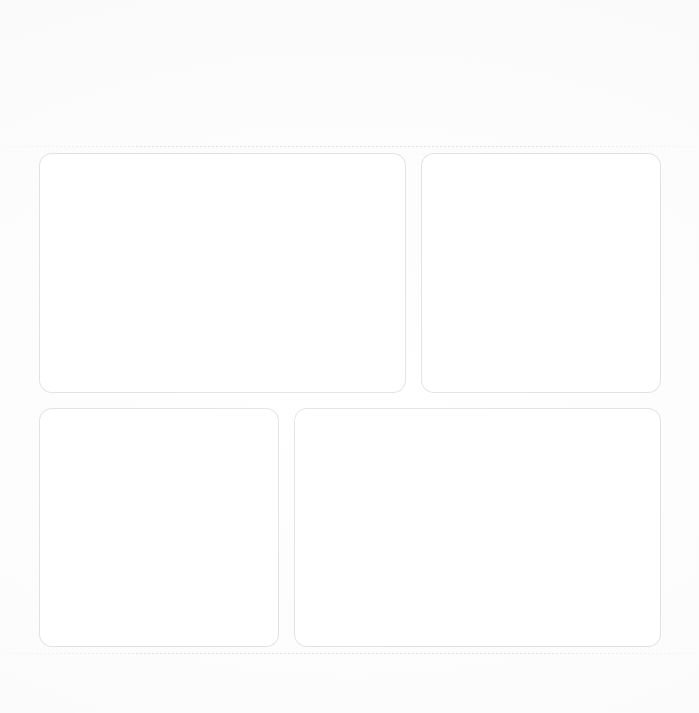
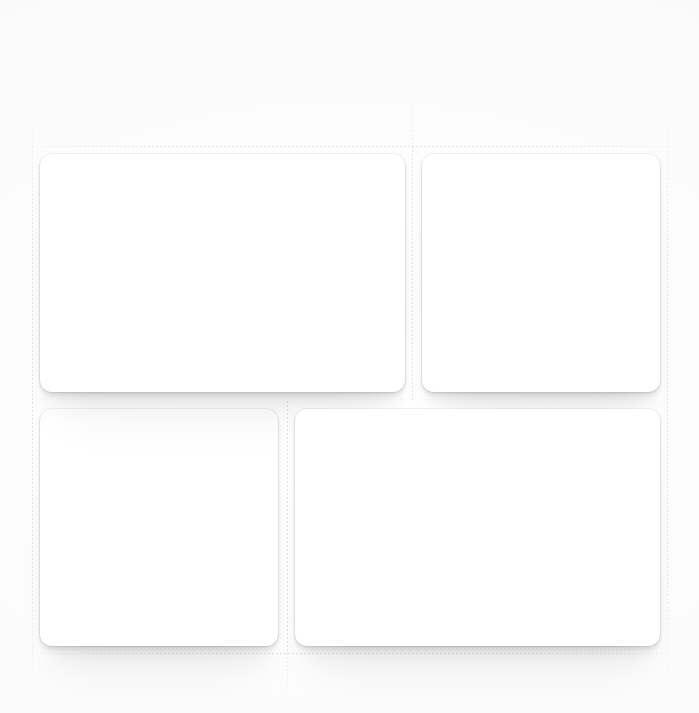
Before and after one commit to floguo/ui-engineering-101, a website: page bentoGrid.html in a window 1280 px wide. Shown: the whole page, without its empty margins (290-989 px from the left). Drawn offline with nearby package versions, Linux system fonts and the light colour scheme.

Commit message:
bento: add gridlines and shadows

```diff
--- a/bentoGrid.html
+++ b/bentoGrid.html
@@ -8,14 +8,20 @@
 </head>
 <body class="grid place-content-center h-dvh overflow-hidden bg-[radial-gradient(#fff,#f9f9f9)] text-[#111] ">
     <div class="relative grid grid-cols-5 w-[620px] gap-[17px]">
-        <div class="absolute h-[1px] -inset-x-16 -top-2 bg-[repeating-linear-gradient(90deg,black,black_2px,transparent,transparent_2px,transparent_4px)] [mask:linear-gradient(90deg,transparent,black_25%,black_75%,transparent)] opacity-10"></div>
-        <div class="absolute h-[1px] -inset-x-16 -bottom-2 bg-[repeating-linear-gradient(90deg,black,black_2px,transparent,transparent_2px,transparent_4px)] [mask:linear-gradient(90deg,transparent,black_25%,black_75%,transparent)] opacity-10"></div>
-        <div class="absolute h-[1px] -inset-y-16 -left-2 bg-[repeating-linear-gradient(black,black_2px,transparent,transparent_2px,transparent_4px)] [mask:linear-gradient(transparent,black_25%,black_75%,transparent)] opacity-10"></div>
-        <div class="absolute h-[1px] -inset-y-16 -right-2 bg-[repeating-linear-gradient(black,black_2px,transparent,transparent_2px,transparent_4px)] [mask:linear-gradient(transparent,black_25%,black_75%,transparent)] opacity-10"></div>
-        <div class="bg-white ring-1 ring-black/10 rounded-xl col-span-3"></div>
-        <div class="bg-white ring-1 ring-black/10 rounded-xl col-span-2 aspect-square"></div>
-        <div class="bg-white ring-1 ring-black/10 rounded-xl col-span-2 aspect-square"></div>
-        <div class="bg-white ring-1 ring-black/10 rounded-xl col-span-3"></div>
+        <div class="absolute h-[1px] -inset-x-16 -top-2 bg-[repeating-linear-gradient(90deg,black,black_2px,transparent_2px,transparent_4px)] [mask:linear-gradient(90deg,transparent,black_25%,black_75%,transparent)] opacity-10"></div>
+        <div class="absolute h-[1px] -inset-x-16 -bottom-2 bg-[repeating-linear-gradient(90deg,black,black_2px,transparent_2px,transparent_4px)] [mask:linear-gradient(90deg,transparent,black_25%,black_75%,transparent)] opacity-10"></div>
+        <div class="absolute h-[1px] -translate-y-1/2 -inset-x-16 top-1/2 bg-[repeating-linear-gradient(90deg,black,black_2px,transparent_2px,transparent_4px)] [mask:linear-gradient(90deg,transparent,black_25%,black_75%,transparent)] opacity-10"></div>
+        <div class="absolute w-[1px] -inset-y-16 -left-2 bg-[repeating-linear-gradient(black,black_2px,transparent_2px,transparent_4px)] [mask:linear-gradient(transparent,black_25%,black_75%,transparent)] opacity-10"></div>
+        <div class="absolute w-[1px] -inset-y-16 -right-2 bg-[repeating-linear-gradient(black,black_2px,transparent_2px,transparent_4px)] [mask:linear-gradient(transparent,black_25%,black_75%,transparent)] opacity-10"></div>
+
+        <div class="relative bg-white ring-1 ring-black/5 rounded-xl col-span-3 shadow-[0_1px_1px_0.5px,0_3px_3px_1.5px,0_12px_12px_-6px,0_24px_24px_-12px,0_48px_48px_-24px] shadow-black/5">
+            <div class="absolute -right-2 -bottom-2 w-[1px] -top-16 -right-2 bg-[repeating-linear-gradient(black,black_2px,transparent_2px,transparent_4px)] [mask:linear-gradient(transparent,black_25%)] opacity-10"></div>
+        </div>
+        <div class="bg-white ring-1 ring-black/5 rounded-xl col-span-2 aspect-square shadow-[0_1px_1px_0.5px,0_3px_3px_1.5px,0_12px_12px_-6px,0_24px_24px_-12px,0_48px_48px_-24px] shadow-black/5"></div>
+        <div class="bg-white ring-1 ring-black/5 rounded-xl col-span-2 aspect-square shadow-[0_1px_1px_0.5px,0_3px_3px_1.5px,0_12px_12px_-6px,0_24px_24px_-12px,0_48px_48px_-24px] shadow-black/5"></div>
+        <div class=" relative bg-white ring-1 ring-black/5 rounded-xl col-span-3 shadow-[0_1px_1px_0.5px,0_3px_3px_1.5px,0_12px_12px_-6px,0_24px_24px_-12px,0_48px_48px_-24px] shadow-black/5">
+            <div class="absolute -left-2 -top-2 -bottom-16 w-[1px] bg-[repeating-linear-gradient(black,black_2px,transparent_2px,transparent_4px)] [mask:linear-gradient(black_75%,transparent)] opacity-10"></div>
+        </div>
     </div>
 </body>
 </html>
```
